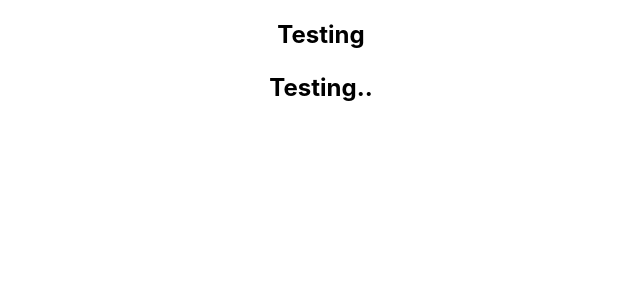
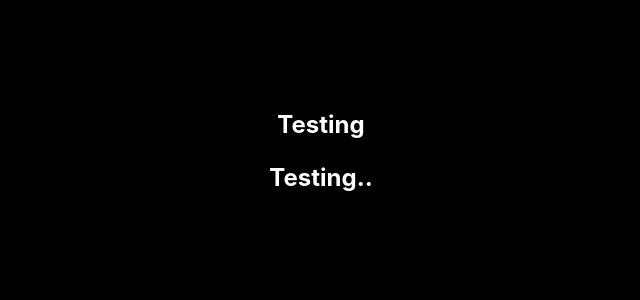
Before and after one commit to GeonwooVincentKim/Tensorflow_React_Classifier, a React (Create React App) app: page / in a window 1280 px wide. Shown: the top 300 px of the page, without its empty margins (319-959 px from the left). Built offline with nearby package versions, Linux system fonts and the light colour scheme.

Commit message:
Updated ModelAttribute.css file.

```diff
--- a/src/Component/ModelAttribute.css
+++ b/src/Component/ModelAttribute.css
@@ -0,0 +1,8 @@
+body{color: white; background: black;}
+div{display: flex; flex-direction: column; text-align: center; align-items: center; padding: 30px;}
+input{width: 0.1px; height: 0.1px; opacity: 0; overflow: hidden; position: absolute; z-index: -1;}
+button, label, ul{width: 300px; box-sizing: border-box; border: solid 1px white; background: black; color: white; font-size: 24px; margin: auto; padding: 10px;}
+
+img{width: 300px; margin-bottom: 25px;}
+ul{list-style: none; padding: 10px; margin-bottom: 25px;}
+li:not(:last-child){padding: 10px; border-bottom: solid 1px;}
```
